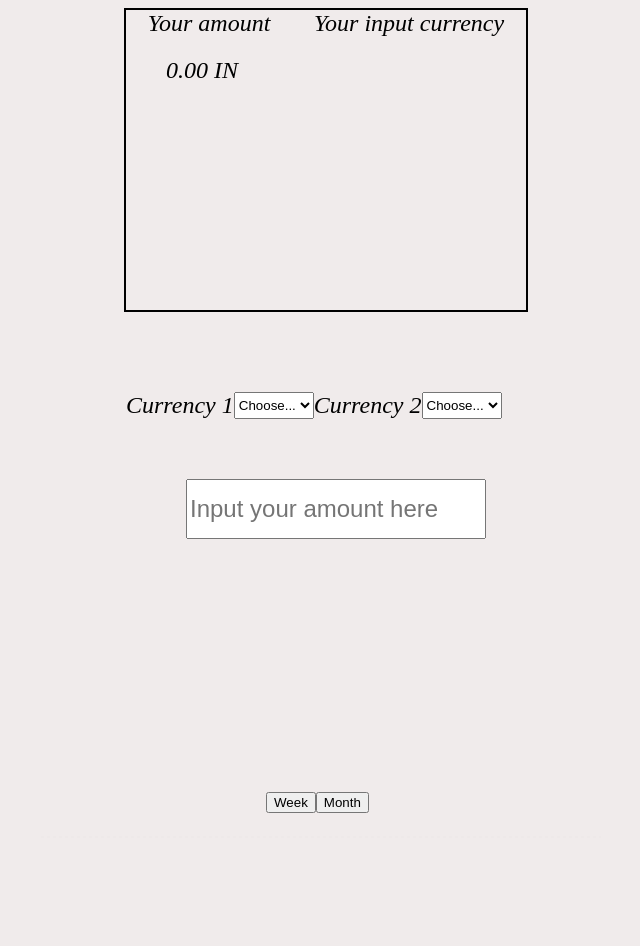
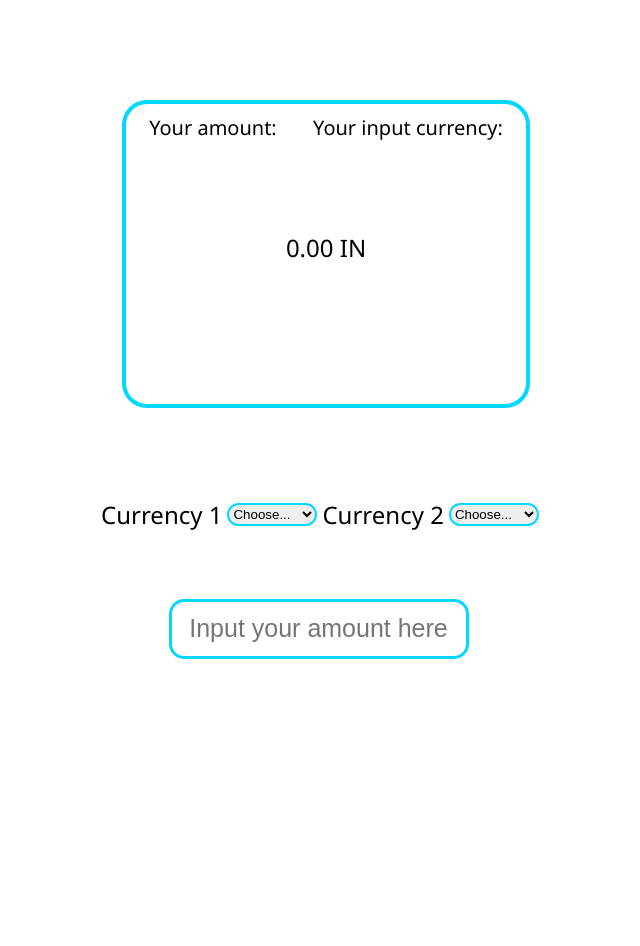
Before and after one commit to oslabs-beta/deprecatedplsdelete, a React app: page / in a window 1280 px wide. Shown: the top 946 px of the page, without its empty margins (314-954 px from the left). Built offline with nearby package versions, Linux system fonts and the light colour scheme.

Commit message:
halfway through styling

```diff
--- a/client/App.jsx
+++ b/client/App.jsx
@@ -194,14 +194,14 @@
           <div className="Inner_wrapper">
             <div className="amountToConvert">
               {/* amt & curr1 to convert */}
-              <label className="">Your amount</label>
-              <div className=""> {this.props.info.value}</div>
+              <label className="">Your amount: </label>
+              <div className="amountDisplay"> {this.props.info.value}</div>
             </div>
 
             <div className="CurrToConvert">
               {/* amt & curr1 to convert */}
-              <label className="">Your input currency</label>
-              <div className=""> {this.props.info.curr1}</div>
+              <label className="">Your input currency: </label>
+              <div className="inputDisplay"> {this.props.info.curr1}</div>
             </div>
           </div>
 
--- a/client/application.scss
+++ b/client/application.scss
@@ -1,32 +1,44 @@
-
-body{
-    background-color: rgb(240, 235, 235);
+body {
+  margin-top: 100px;
+  background-color: white;
+  color: black;
+  font-family: Noto Sans, 'sans-serif';
 }
 
-.wrapper__ON_ChoiceBox{
-    height: 400px;
-    width: 400px;
+.wrapper__ON_ChoiceBox {
+  height: 450px;
+  width: 450px;
   margin: auto;
 }
 
-.wrapperChoicebox{
+.wrapperChoicebox {
   margin-top: 20%;
-    width: 400px;
+  width: 450px;
   display: flex;
-    font-style: italic;
   font-size: 24px;
 }
 
+.wrapperChoicebox select {
+    border: 2px solid #00d8ff;
+    border-radius: 20px;
+    margin: 5px;
+    width: 90px;
+}
+
+.c1test {
+    margin-right: 0px;
+}
+
 .Outsider {
-    margin:auto;
+  margin: auto;
 }
 
 .wrapper {
   width: 400px;
   height: 300px;
-  border: 2px solid black;
+  border: 4px solid #00d8ff;
+  border-radius: 25px;
   margin: auto;
-  font-style: italic;
   font-size: 24px;
   text-align: justify;
 }
@@ -36,48 +48,71 @@
   height: 400px;
   margin: auto;
   font-style: italic;
-    font-size: 24px;
+  font-size: 14px;
   text-align: justify;
 }
 
 .Inner_wrapper {
-    display:flex;
+  display: flex;
   justify-content: space-around;
   text-align: justify;
+  font-size: 20px;
+  padding: 10px;
+}
 
+
+.wrapperInput {
+  margin: auto;
 }
-.wrapperInput{
-    margin:auto;
+
+.CurrToConvert {
+    padding-left: 10px;
 }
-.convertedAmount{
+.convertedAmount {
   width: 400px;
   height: 300px;
   margin: auto;
-
 }
 
-.convertedAmount{
-    margin-left: 40px;
-    margin-top: 20px;
+.convertedAmount {
+    margin-top: 80px;
+}
+
+.inputAmount {
+  margin-top: 15%;
+  margin-left: 15%;
+  font-size: 25px;
+  border: 3px solid #00d8ff;
+  border-radius: 15px;
+  text-align: center;
+  width: 300px;
+  height: 60px;
+}
+
+.amountDisplay, .inputDisplay {
+    display: flex;
+    justify-content: center;
 
 
 }
 
-.inputAmount{
-    margin-top: 15%;
-    margin-left: 15%;
-    font-size: 24px;
-    width: 300px;
-    height: 60px;
+.Outputer {
+    display: flex;
+    justify-content: center;
 }
-.graph{
-    margin:auto;
+.graph {
+  margin: auto;
 }
 
+.butt {
+    display: flex;
+    justify-content: space-evenly;
+}
 
-.butt{
-    width: 120px;
-    height: 40px;
-    margin: auto;
-
+.butt button {
+    border: 3px solid #00d8ff;
+    border-radius: 15px;
+    background-color: white;
+    font-size: 20px;
+    padding: 10px;
 }
--- a/index.html
+++ b/index.html
@@ -2,6 +2,9 @@
   <head>
     <meta charset="UTF-8" />
     <title>Currency Counter</title>
+    <link rel="preconnect" href="https://fonts.googleapis.com">
+    <link rel="preconnect" href="https://fonts.gstatic.com" crossorigin>
+    <link href="https://fonts.googleapis.com/css2?family=Noto+Sans&display=swap" rel="stylesheet">
   </head>
   <body>
     <h1></h1>
```
Also changed, not shown: 1 other file (tests, documents, lock files or other folders). Lines whose indentation alone changed are shown as unchanged.
